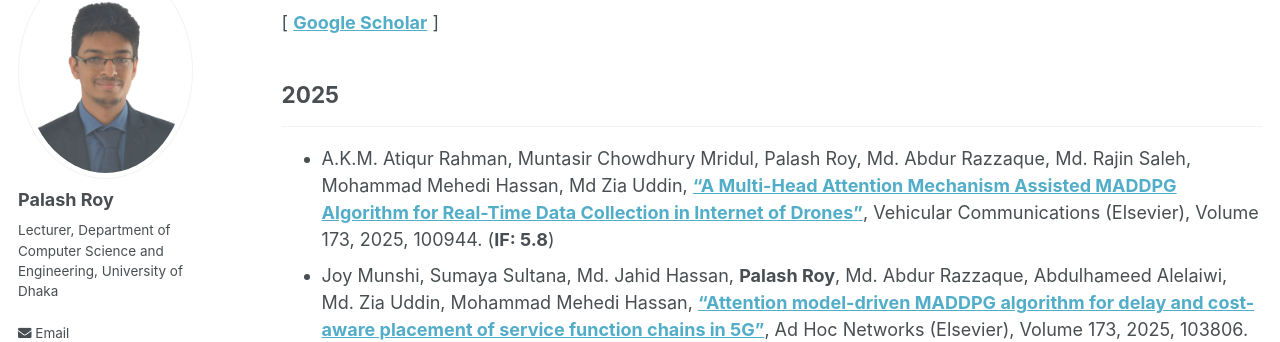
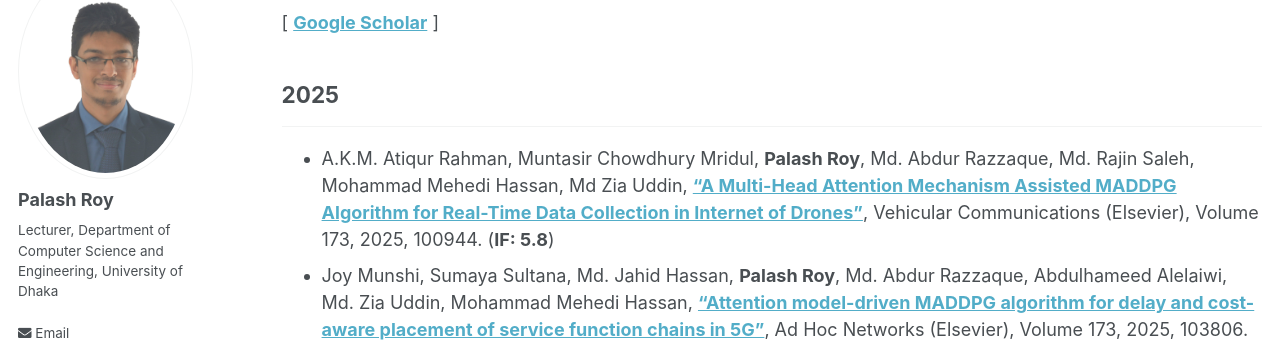
Before and after one commit to PalashRoy975/PalashRoy975.github.io, a Jekyll site: the page built from _pages/publications.md, in a window 1280 px wide and 900 px high. Shown: the part 155-497 px from the top of the window. Built offline with Jekyll 4.4.1, drawn with Linux system fonts in a browser that asks for light colours.

```diff
--- a/_pages/publications.md
+++ b/_pages/publications.md
@@ -8,7 +8,7 @@ author_profile: true
 [ [**Google Scholar**](https://scholar.google.com/citations?user=6YbqlUkAAAAJ&hl=en&authuser=1) ]
 ## 2025
 -----------
-* A.K.M. Atiqur Rahman, Muntasir Chowdhury Mridul, Palash Roy, Md. Abdur Razzaque, Md. Rajin Saleh, Mohammad Mehedi Hassan, Md Zia Uddin,  [**"A Multi-Head Attention Mechanism Assisted MADDPG Algorithm for Real-Time Data Collection in Internet of Drones"**](https://www.sciencedirect.com/science/article/abs/pii/S2214209625000713?via%3Dihub), Vehicular Communications (Elsevier), Volume 173, 2025, 100944. (**IF: 5.8**)
+* A.K.M. Atiqur Rahman, Muntasir Chowdhury Mridul, **Palash Roy**, Md. Abdur Razzaque, Md. Rajin Saleh, Mohammad Mehedi Hassan, Md Zia Uddin,  [**"A Multi-Head Attention Mechanism Assisted MADDPG Algorithm for Real-Time Data Collection in Internet of Drones"**](https://www.sciencedirect.com/science/article/abs/pii/S2214209625000713?via%3Dihub), Vehicular Communications (Elsevier), Volume 173, 2025, 100944. (**IF: 5.8**)
 * Joy Munshi, Sumaya Sultana, Md. Jahid Hassan, **Palash Roy**, Md. Abdur Razzaque, Abdulhameed Alelaiwi, Md. Zia Uddin, Mohammad Mehedi Hassan, [**"Attention model-driven MADDPG algorithm for delay and cost-aware placement of service function chains in 5G"**](https://www.sciencedirect.com/science/article/pii/S157087052500054X?dgcid=coauthor), Ad Hoc Networks (Elsevier), Volume 173, 2025, 103806. (**IF: 4.8**)
 ## 2024
 -----------
```
